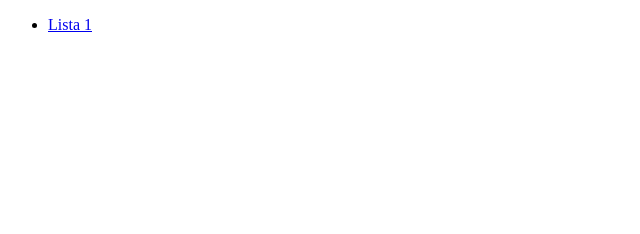
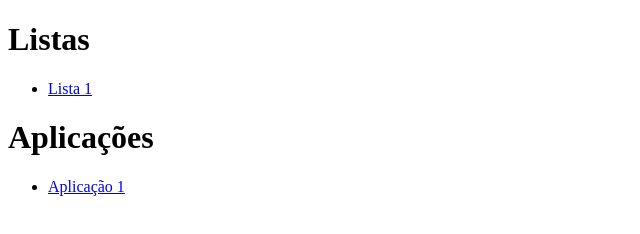
Before and after one commit to felipe2g/JSBasicoIFTM, a plain HTML site: page index.html in a window 1280 px wide. Shown: the whole page, without its empty margins (0-640 px from the left). Drawn offline with Linux system fonts and the light colour scheme.

Commit message:
adiciona aplicacoes ao index:

```diff
--- a/index.html
+++ b/index.html
@@ -7,8 +7,14 @@
     <title>Index de Exercícios</title>
 </head>
 <body>
+    <h1>Listas</h1>
     <ul>
         <li><a href="1-lista/">Lista 1</a></li>
     </ul>
+
+    <h1>Aplicações</h1>
+    <ul>
+        <li><a href="aplicacao-1/">Aplicação 1</a></li>
+    </ul>
 </body>
 </html>
```
